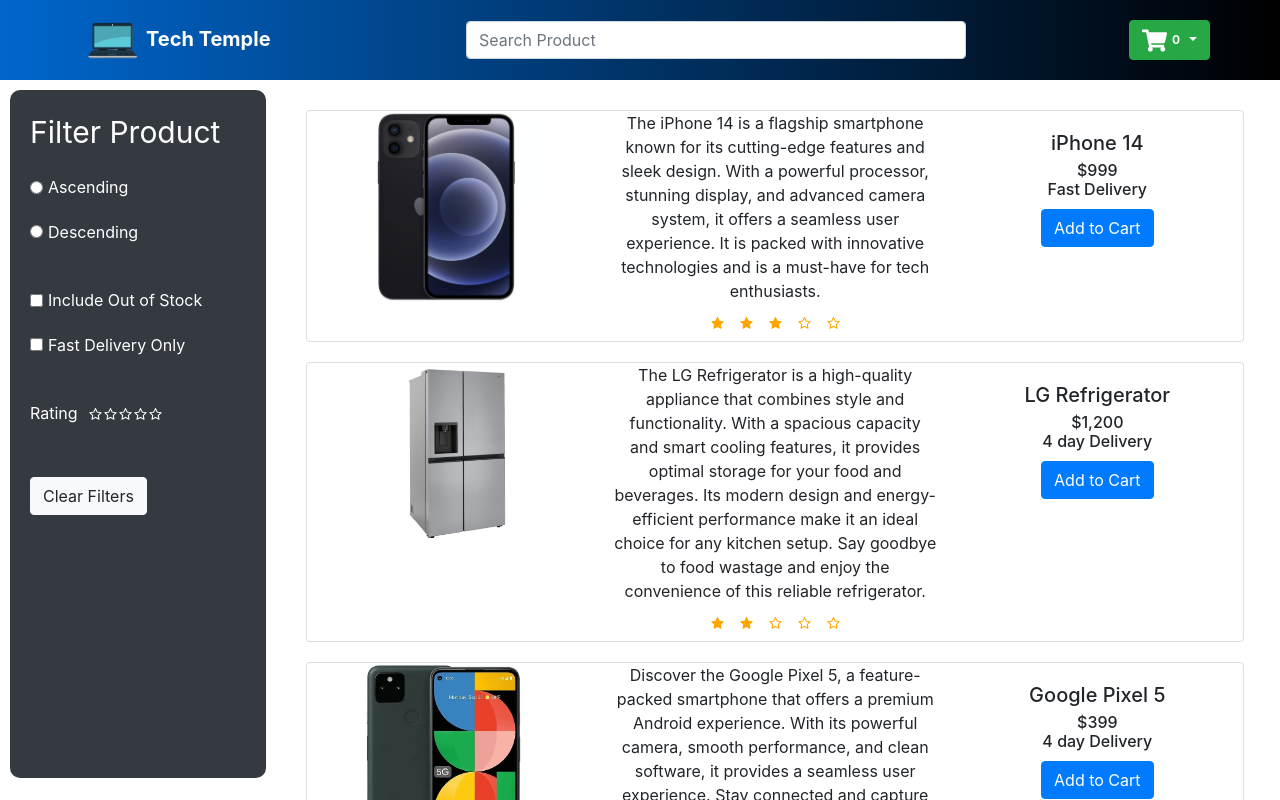
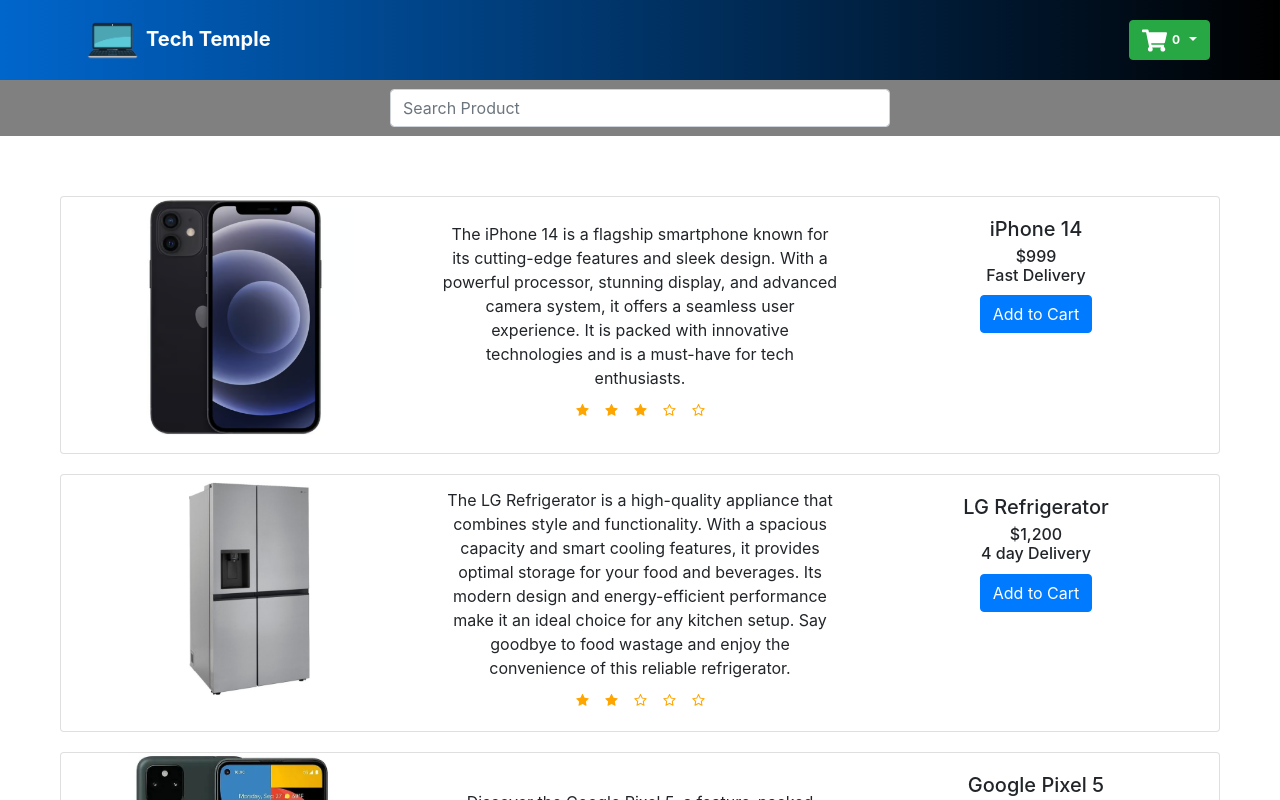
Before and after one commit to MoisesFC/ecommerce-app, a React (Create React App) app: page /home in a window 1280 px wide. Shown: the top 800 px of the page. Built offline with nearby package versions, Linux system fonts and the light colour scheme.

Commit message:
removed the searchbar from the navbar and added as a separate component on the top, right under the navbar

```diff
--- a/src/components/Filters.js
+++ b/src/components/Filters.js
@@ -3,8 +3,6 @@
 import { CartState } from '../context/Context';
 
 const Filters = () => {
-
-    // const [rate, setRate] = useState(5)
 
     const {
         productState: { byStock, byFastDelivery, sort, byRating, },
--- a/src/components/Header.js
+++ b/src/components/Header.js
@@ -36,17 +36,6 @@
             </Nav.Link>
                 </Navbar.Brand>
                 <Navbar.Text className='search'>
-                    <FormControl
-                        style={{ width: 500 }}
-                        placeholder='Search Product'
-                        className='m-auto'
-                        onChange={(e) => {
-                            productDispatch({
-                                type: 'FILTER_BY_SEARCH',
-                                payload: e.target.value,
-                            });
-                        }}
-                    />
                 </Navbar.Text>
                 <Nav>
                     <Dropdown alignRight>
--- a/src/components/Home.js
+++ b/src/components/Home.js
@@ -1,4 +1,5 @@
 import React from 'react';
+import { FormControl, Row } from 'react-bootstrap';
 import { CartState } from '../context/Context';
 import SingleProduct from './SingleProducts';
 import Filters from './Filters';
@@ -10,6 +11,8 @@
         state: { products },
         productState: { sort, byStock, byFastDelivery, byRating, searchQuery },
     } = CartState();
+
+    const { productDispatch } = CartState();
 
     const transformProducts = () => {
         let sortedProducts = products;
@@ -45,14 +48,29 @@
     console.log(products);
 
     return (
+        <>
+            <div className="d-flex justify-content-center bg-gray" style={{ padding: '9px' }}>
+                <FormControl
+                    style={{ width: 500 }}
+                    placeholder='Search Product'
+                    className='m-auto'
+                    onChange={(e) => {
+                        productDispatch({
+                            type: 'FILTER_BY_SEARCH',
+                            payload: e.target.value,
+                        });
+                    }}
+                />
+            </div>
             <div className='home'>
-            <Filters />
+                {/* <Filters /> */}
                 <div className='productContainer'>
                     {transformProducts().map((prod) => (
                         <SingleProduct prod={prod} key={prod.id} />
                     ))}
                 </div>
             </div>
+        </>
     )
 }
 
--- a/src/components/styles.css
+++ b/src/components/styles.css
@@ -4,8 +4,8 @@
 
 .productContainer {
     display: flex;
-    width: 78%;
-    padding: 20px;
+    /* width: 78%; */
+    padding: 50px;
     flex-wrap: wrap;
     justify-content: space-around;
 }
@@ -85,7 +85,7 @@
     }
 
     .productContainer {
-        width: 58%;
+        /* width: 58%; */
         padding: 0;
     }
 
@@ -98,3 +98,7 @@
 .card {
   border-radius: 20px;;
 }
+
+.bg-gray {
+  background-color: gray;
+}
```
Lines whose indentation alone changed are shown as unchanged.
